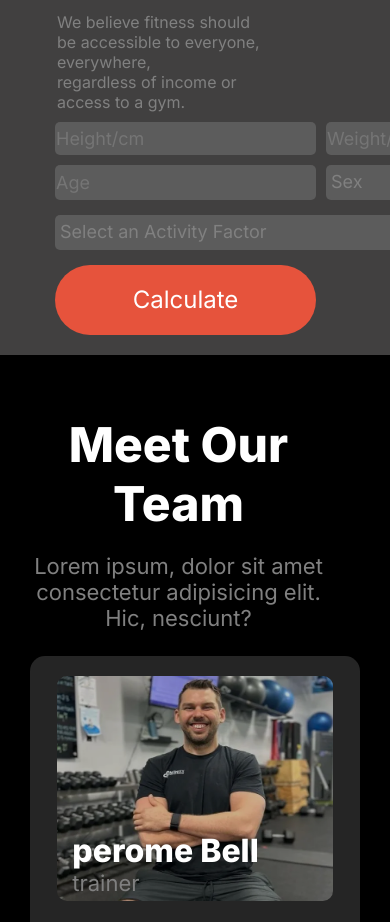
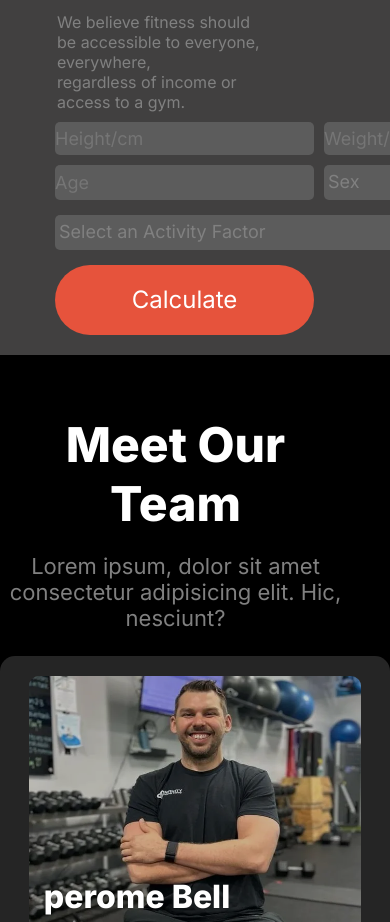
Before and after one commit to redwan-ai/fitness, a plain HTML site: page index.html in a window 390 px wide. Shown: the part 4400-5322 px from the top of the page. Drawn offline with Linux system fonts and the light colour scheme; a web font is replaced by a local one.

Commit message:
meet-our-team updated and mobile responsive

```diff
--- a/styles/style.css
+++ b/styles/style.css
@@ -580,12 +580,13 @@ table{
     }
 
 .form-action>div>form{
+    width: 20%;
     margin-left: 35px;
    column-gap: 10px;
 }
 
 .form-action>div>form input,select{
-    padding: 6px 1px;
+    padding: 6px 0px;
 
 }
 .cal{
@@ -594,7 +595,7 @@ table{
     font-weight: 400;
 }
 .meet-team{
-    margin: 0 30px;
+    margin: auto;
 }
 .meet-team-heading {
     max-width: 90%;
```
